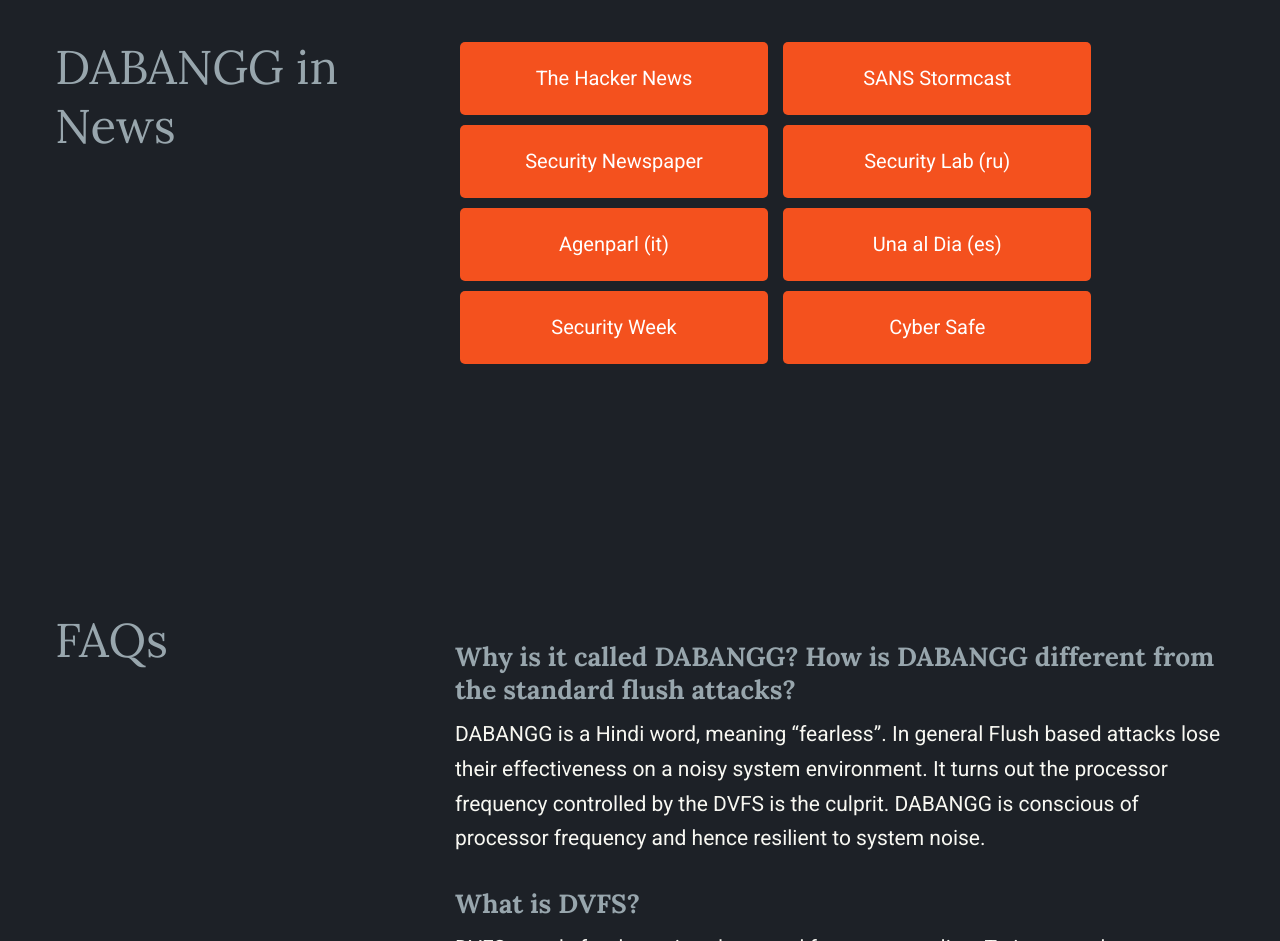
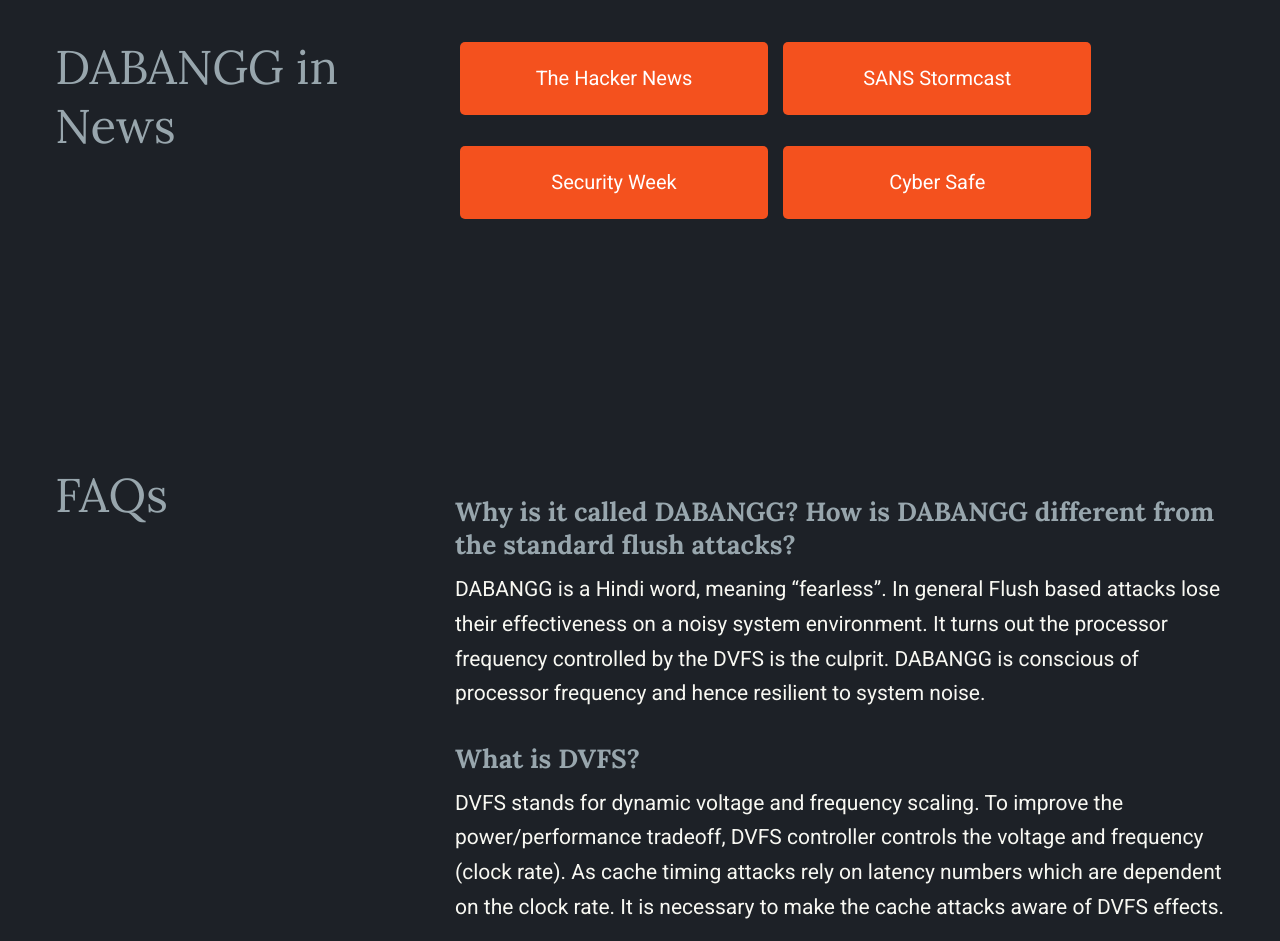
Before and after one commit to car3s/dabangg, a plain HTML site: page index.html in a window 1280 px wide. Shown: the part 2660-3601 px from the top of the page. Drawn offline with nearby package versions, Linux system fonts and the light colour scheme; some packages are replaced by stand-ins of ours; some icons are missing.

Commit message:
removed 4 news items

```diff
--- a/index.html
+++ b/index.html
@@ -1116,12 +1116,12 @@
 }
 </style>
 <p><a href="https://thehackernews.com/2020/05/noise-resilient-flush-attack.html"><button class="button" style="vertical-align:middle"><span>The Hacker News</span></button> </a>
-<a href="https://isc.sans.edu/podcastdetail.html?id=7018"><button class="button" style="vertical-align:middle"><span>SANS Stormcast</span></button> </a>
-<a href="https://www.securitynewspaper.com/2020/06/01/dabangg-new-attack-on-intel-amd-chips-discovered-by-indian-iit-researchers/"><button class="button" style="vertical-align:middle"><span>Security Newspaper</span></button> </a>
+<a href="https://isc.sans.edu/podcastdetail.html?id=7018"><button class="button" style="vertical-align:middle"><span>SANS Stormcast</span></button> </a></p>
+<!-- <a href="https://www.securitynewspaper.com/2020/06/01/dabangg-new-attack-on-intel-amd-chips-discovered-by-indian-iit-researchers/"><button class="button" style="vertical-align:middle"><span>Security Newspaper</span></button> </a>
 <a href="https://www.securitylab.ru/news/508757.php"><button class="button" style="vertical-align:middle"><span>Security Lab (ru)</span></button> </a>
 <a href="https://agenparl.eu/eprint-report-dabangg-time-for-fearless-flush-based-cache-attacks/"><button class="button" style="vertical-align:middle"><span>Agenparl (it)</span></button> </a>
-<a href="https://unaaldia.hispasec.com/2020/05/dabangg-ataque-resistente-al-ruido-en-cpus-intel-y-amd.html"><button class="button" style="vertical-align:middle"><span>Una al Dia (es)</span></button> </a>
-<a href="https://www.securityweek.com/new-technique-improves-effectiveness-timing-channel-attacks"><button class="button" style="vertical-align:middle"><span>Security Week</span></button> </a>
+<a href="https://unaaldia.hispasec.com/2020/05/dabangg-ataque-resistente-al-ruido-en-cpus-intel-y-amd.html"><button class="button" style="vertical-align:middle"><span>Una al Dia (es)</span></button> </a> -->
+<p><a href="https://www.securityweek.com/new-technique-improves-effectiveness-timing-channel-attacks"><button class="button" style="vertical-align:middle"><span>Security Week</span></button> </a>
 <a href="https://www.cybersafe.news/dabangg-attack-noise-resilient-flush-based-cache-attacks/"><button class="button" style="vertical-align:middle"><span>Cyber Safe</span></button> </a></p>
 
 
```
